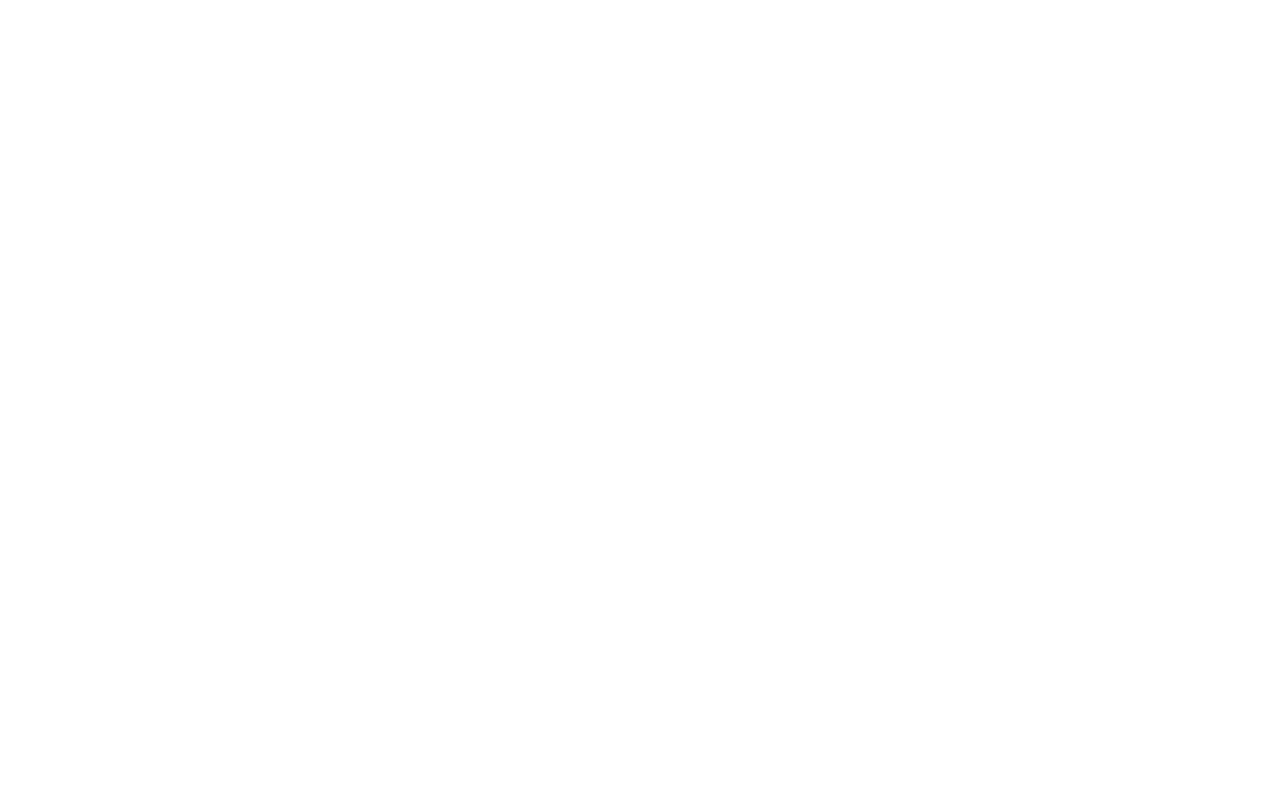
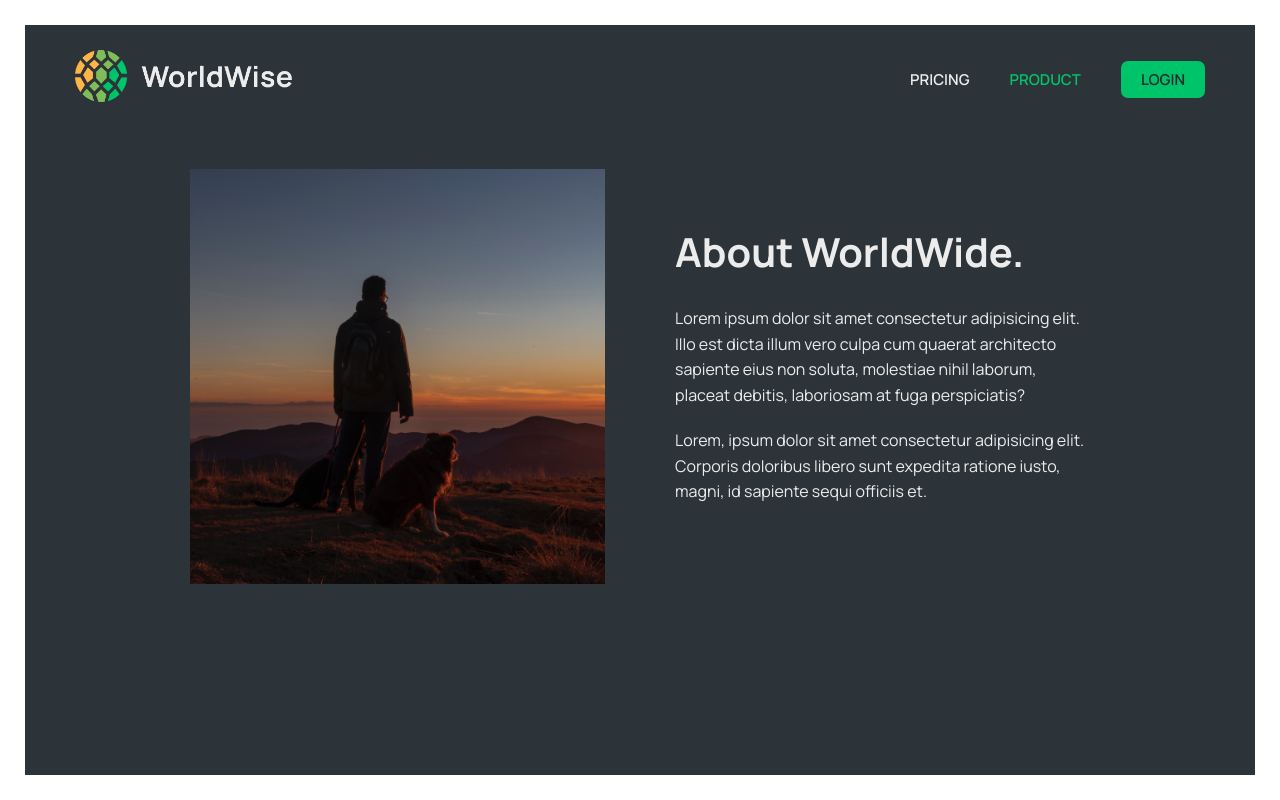
Before and after one commit to YasminMuntaserN/WorldWise, a React (Vite) app: page /product in a window 1280 px wide. Before the commit this address had no page. Built offline with nearby package versions, Linux system fonts and the light colour scheme.

Commit message:
add NavLink into the links to go to spacefic pages

```diff
--- a/src/App.jsx
+++ b/src/App.jsx
@@ -1,12 +1,28 @@
 import { Routes, Route } from 'react-router-dom';  // New API for react-router-dom v6+
+import { BrowserRouter } from 'react-router-dom';  // Import BrowserRouter
 import Homepage from './pages/HomePage/Homepage';
+import Product from './pages/Product/Product';
+import Pricing from './pages/Pricing/Pricing';
+import AppLayout from "./pages/AppLayout/AppLayout";
+import PageNotFound from "./pages/PageNotFound";
+import Login from "./pages/Login/Login";
+
+
+
 
 
 function App() {
   return (
+    <BrowserRouter>
     <Routes>
       <Route path="/" element={<Homepage />} />
+      <Route path="product" element={<Product/>} />
+      <Route path="pricing" element={<Pricing />} />
+      <Route path="Login" element={<Login />} />
+      <Route path="app" element={<AppLayout/>} />
+      <Route path="*" element={<PageNotFound/>} />
     </Routes>
+    </BrowserRouter>
   );
 }
 
--- a/src/components/PageNav/PageNav.jsx
+++ b/src/components/PageNav/PageNav.jsx
@@ -7,16 +7,13 @@ function PageNav() {
       <Logo/>
       <ul>
         <li>
-          <NavLink to="/">Home</NavLink>
+          <NavLink to="/pricing">Pricing</NavLink>
         </li>
         <li>
-          <NavLink to="/">Pricing</NavLink>
+          <NavLink to="/product">Product</NavLink>
         </li>
         <li>
-          <NavLink to="/">Product</NavLink>
-        </li>
-        <li>
-          <NavLink to="/">Login</NavLink>
+          <NavLink to="/Login" className={styles.ctaLink}>Login</NavLink>
         </li>
       </ul>
     </nav>
--- a/src/main.jsx
+++ b/src/main.jsx
@@ -1,13 +1,11 @@
 import React from 'react';
 import ReactDOM from 'react-dom/client';
-import { BrowserRouter } from 'react-router-dom';  // Import BrowserRouter
 import App from './App';
 import "./index.css";
 
 ReactDOM.createRoot(document.getElementById('root')).render(
   <React.StrictMode>
-    <BrowserRouter>  {/* Wrap your App component in BrowserRouter */}
+    {/* Wrap your App component in BrowserRouter */}
       <App />
-    </BrowserRouter>
   </React.StrictMode>
 );
--- a/src/pages/AppLayout/AppLayout.jsx
+++ b/src/pages/AppLayout/AppLayout.jsx
@@ -1,4 +1,4 @@
-import AppNav from "../../components/AppNav";
+import AppNav from "../../components/AppNav/AppNav";
 function AppLayout() {
   return (
     <div>
--- a/src/pages/HomePage/Homepage.jsx
+++ b/src/pages/HomePage/Homepage.jsx
@@ -1,11 +1,11 @@
 import styles from "./Homepage.module.css";
 import { Link } from "react-router-dom";
-import AppNav from "../../components/AppNav/AppNav";
+import PageNav from "../../components/PageNav/PageNav";
 
 export default function Homepage() {
   return (
     <main className={styles.homepage}>
-      <AppNav />
+      <PageNav />
 
       <section>
         <h1>
--- a/src/pages/Login/Login.jsx
+++ b/src/pages/Login/Login.jsx
@@ -1,4 +1,5 @@
 import styles from "./Login.module.css";
+import { useState } from "react";
 
 export default function Login() {
   // PRE-FILL FOR DEV PURPOSES
@@ -7,6 +8,7 @@ export default function Login() {
 
   return (
     <main className={styles.login}>
+      <pageNav/>
       <form className={styles.form}>
         <div className={styles.row}>
           <label htmlFor="email">Email address</label>
--- a/src/pages/Pricing/Pricing.jsx
+++ b/src/pages/Pricing/Pricing.jsx
@@ -1,9 +1,11 @@
 // Uses the same styles as Product
-import styles from "./Product.module.css";
+import PageNav from "../../components/PageNav/PageNav";
+import styles from "../Product/Product.module.css";
 
 export default function Product() {
   return (
     <main className={styles.product}>
+      <PageNav/>
       <section>
         <div>
           <h2>
--- a/src/pages/Product/Product.jsx
+++ b/src/pages/Product/Product.jsx
@@ -1,8 +1,9 @@
 import styles from "./Product.module.css";
-
+import PageNav from "../../components/PageNav/PageNav";
 export default function Product() {
   return (
     <main className={styles.product}>
+      <PageNav/>
       <section>
         <img
           src="img-1.jpg"
```
